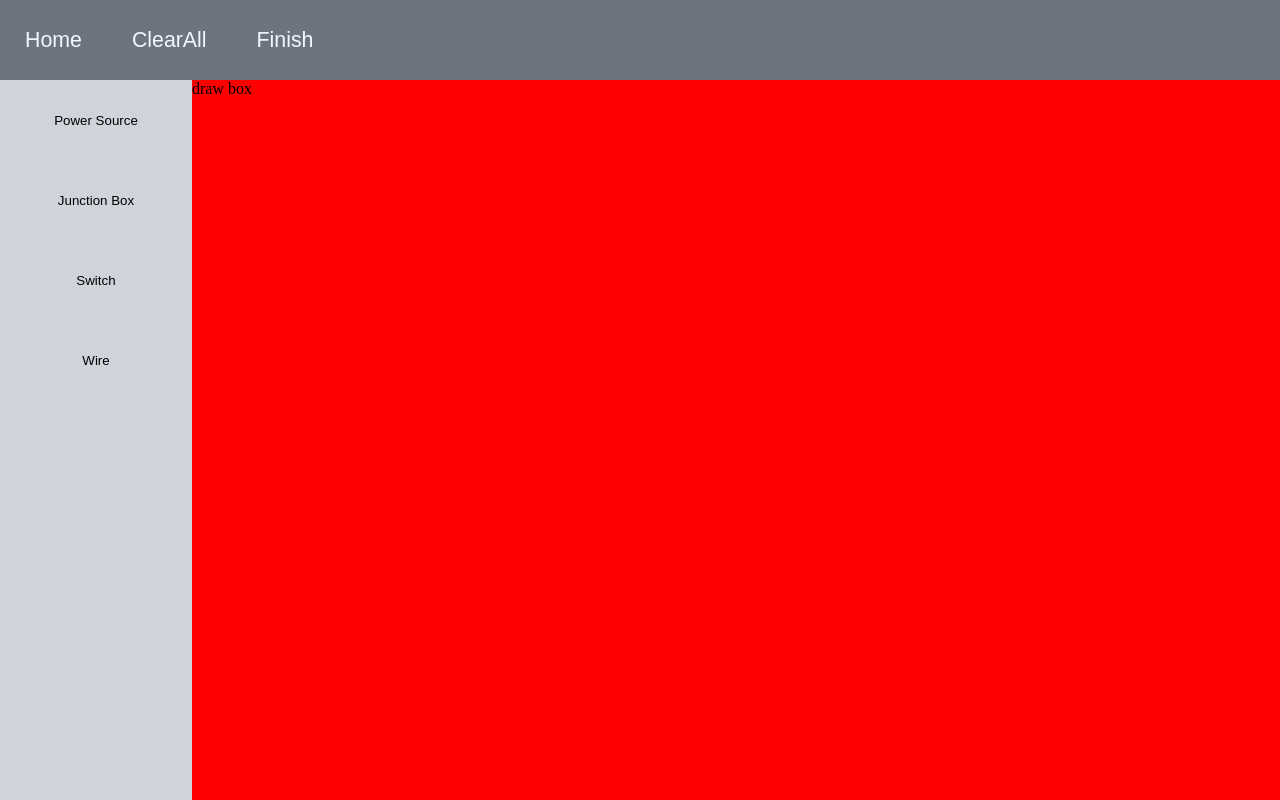
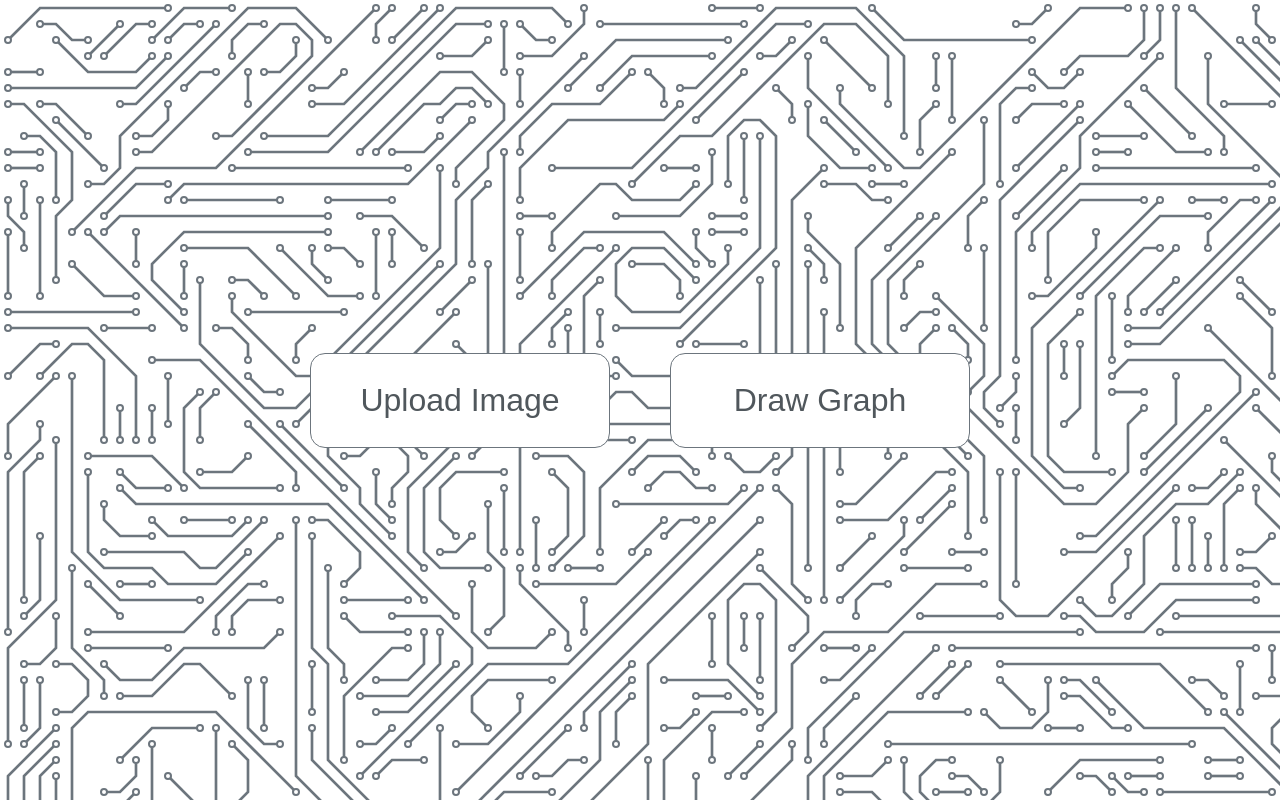
Before and after one commit to SignorPrgrmr/dijkstra-wiring-project, a Vue app: page / in a window 1280 px wide. Built offline with nearby package versions, Linux system fonts and the light colour scheme.

Commit message:
some routes added

```diff
--- a/src/App.vue
+++ b/src/App.vue
@@ -1,5 +1,5 @@
 <template>
-  <draw-page></draw-page>
+  <router-view></router-view>
 </template>
 
 <style lang="scss">
@@ -10,9 +10,7 @@ body {
 }
 </style>
 <script>
-
-import DrawPage from "./components/GraphDrawPage/DrawPage";
 export default {
-  components: {DrawPage}
+  components: {}
 }
 </script>
--- a/src/components/LandingPage.vue
+++ b/src/components/LandingPage.vue
@@ -2,8 +2,8 @@
 <div>
   <div class="page">
     <div class="buttons">
-      <button  class="upload">Upload Image</button>
-      <button class="draw">Draw Graph</button>
+      <button  class="upload" @click="()=>$router.push('/Image')">Upload Image</button>
+      <button class="draw" @click="()=>$router.push('/Draw')">Draw Graph</button>
     </div>
 
   </div>
--- a/src/main.js
+++ b/src/main.js
@@ -1,6 +1,6 @@
 import { createApp } from 'vue'
 import App from './App.vue'
-// import router from './router'
-// import store from './store'
+import router from './router'
+import store from './store'
 
-createApp(App).mount('#app')
+createApp(App).use(store).use(router).mount('#app')
--- /dev/null
+++ b/src/router/index.js
@@ -0,0 +1,17 @@
+import { createRouter, createWebHistory } from 'vue-router'
+import ImgPage from "../components/ImgInput/ImgPage";
+import DrawPage from "../components/GraphDrawPage/DrawPage";
+import LandingPage from "../components/LandingPage";
+
+
+const index = [
+    {path:"/",component:LandingPage},
+    {path: "/Draw" , component: DrawPage},
+    {path: "/Image" , component: ImgPage}
+]
+const router = createRouter({
+    history: createWebHistory(process.env.BASE_URL),
+    routes: index
+})
+
+export default router
--- /dev/null
+++ b/src/store/index.js
@@ -0,0 +1,15 @@
+import { createStore } from 'vuex'
+
+export default createStore({
+    state: {
+        serverUrl: "http://localhost:8080",
+    },
+    mutations: {
+    },
+    actions: {
+    },
+    modules: {
+    },
+    getters: {
+    }
+})
```
Also changed, not shown: src/router/routes.js (deleted, +0 -10 lines).
